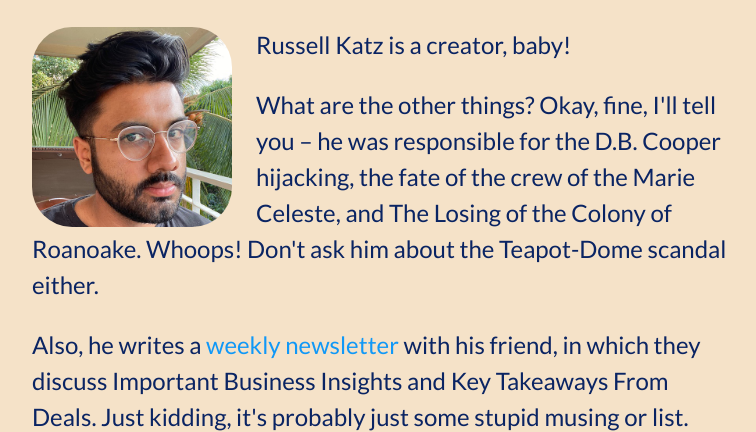
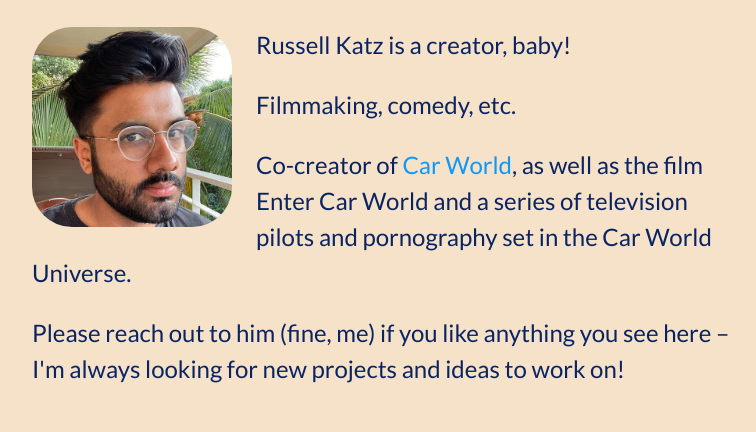
Before and after one commit to rumpopo/rumpopo.github.io, a plain HTML site: page index.html in a window 1280 px wide. Shown: the part 300-732 px from the top of the page, without its empty margins (40-796 px from the left). Drawn offline with Linux system fonts and the light colour scheme.

Commit message:
updated more text

```diff
--- a/index.html
+++ b/index.html
@@ -15,13 +15,13 @@
     <div>
         <div id="header">
             <h1 id="name">Russell Katz</h1>
-            <h3><a href="mailto:mehtaritam@gmail.com">email 📧</a> | <a href="tel:518-596-6444">phone ☎️</a> | <a href="https://twitter.com/mehtaritam">twitter 🐦</a> | <a href="https://instagram.com/mehtaritam"> instagram 📸</a> | <a href="https://github.com/ritammehta"> github 💾</a></h3>
+            <h3><a href="mailto:rkatz0524@gmail.com">email 📧</a> | <a href="tel:845-541-8715">phone ☎️</a> | <a href="https://twitter.com/loafofloaves">twitter 🐦</a> | <a href="https://instagram.com/loafofloaves"> instagram 📸</a> | <a href="https://github.com/rumpopo"> github 💾</a></h3>
         </div>
         <div id="about-me">
             <img id="headshot" class="float-left" src="images/headshot.jpg">
             <p>Russell Katz is a creator, baby!</p>
-            <p>What are the other things? Okay, fine, I'll tell you – he was responsible for the D.B. Cooper hijacking, the fate of the crew of the Marie Celeste, and The Losing of the Colony of Roanoake. Whoops! Don't ask him about the Teapot-Dome scandal either.</p>
-            <p>Also, he writes a <a href="https://lowliftask.substack.com">weekly newsletter</a> with his friend, in which they discuss Important Business Insights and Key Takeaways From Deals. Just kidding, it's probably just some stupid musing or list. And he also performs comedy in Brooklyn when there is no Global Pandemic.</p>
+            <p>Filmmaking, comedy, etc.</p>
+            <p>Co-creator of <a href="https://carworld.nyc">Car World</a>, as well as the film Enter Car World and a series of television pilots and pornography set in the Car World Universe.</p>
             <p>Please reach out to him (fine, me) if you like anything you see here – I'm always looking for new projects and ideas to work on!</p>
         </div>
         <div id="links">
```
